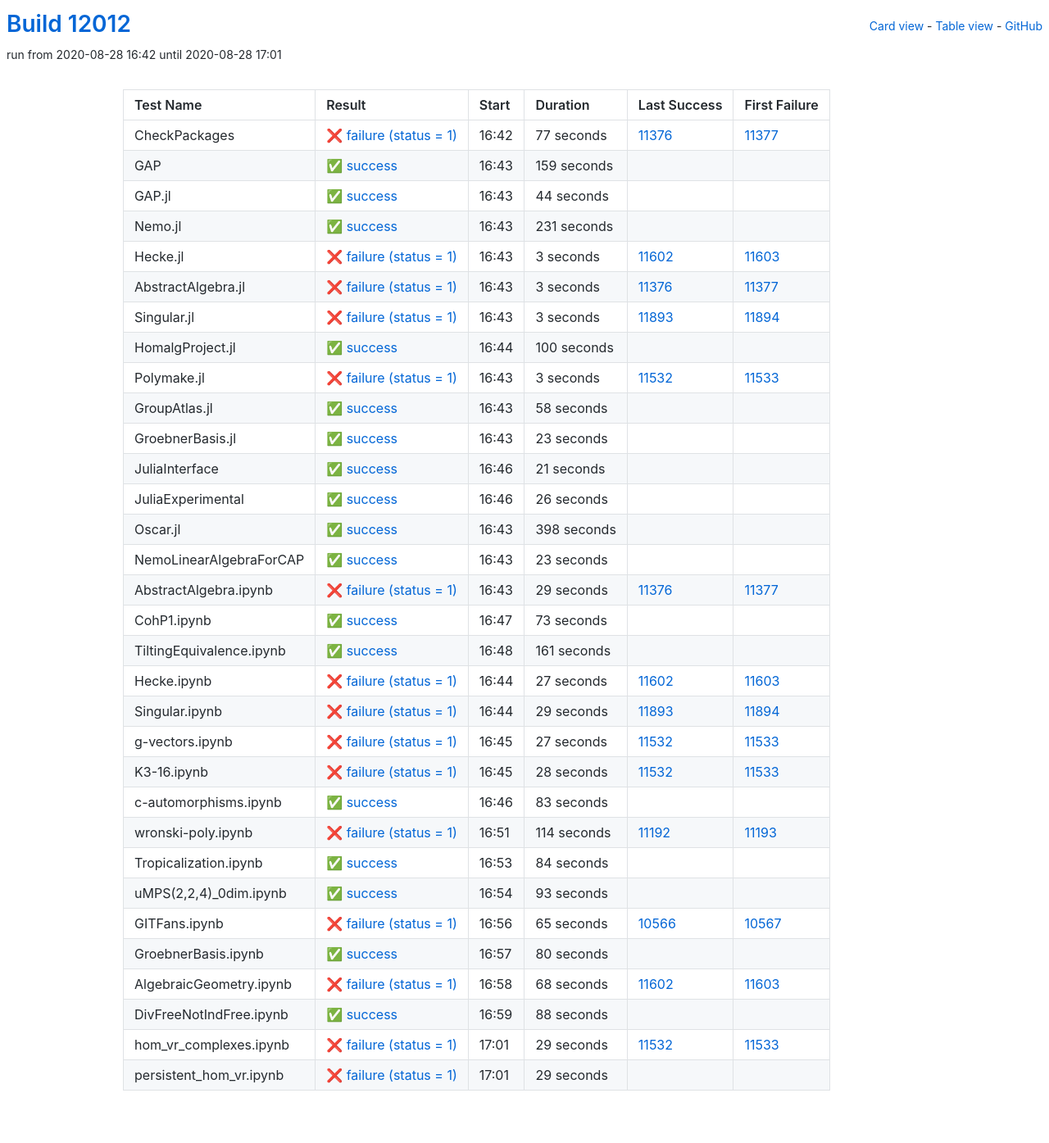
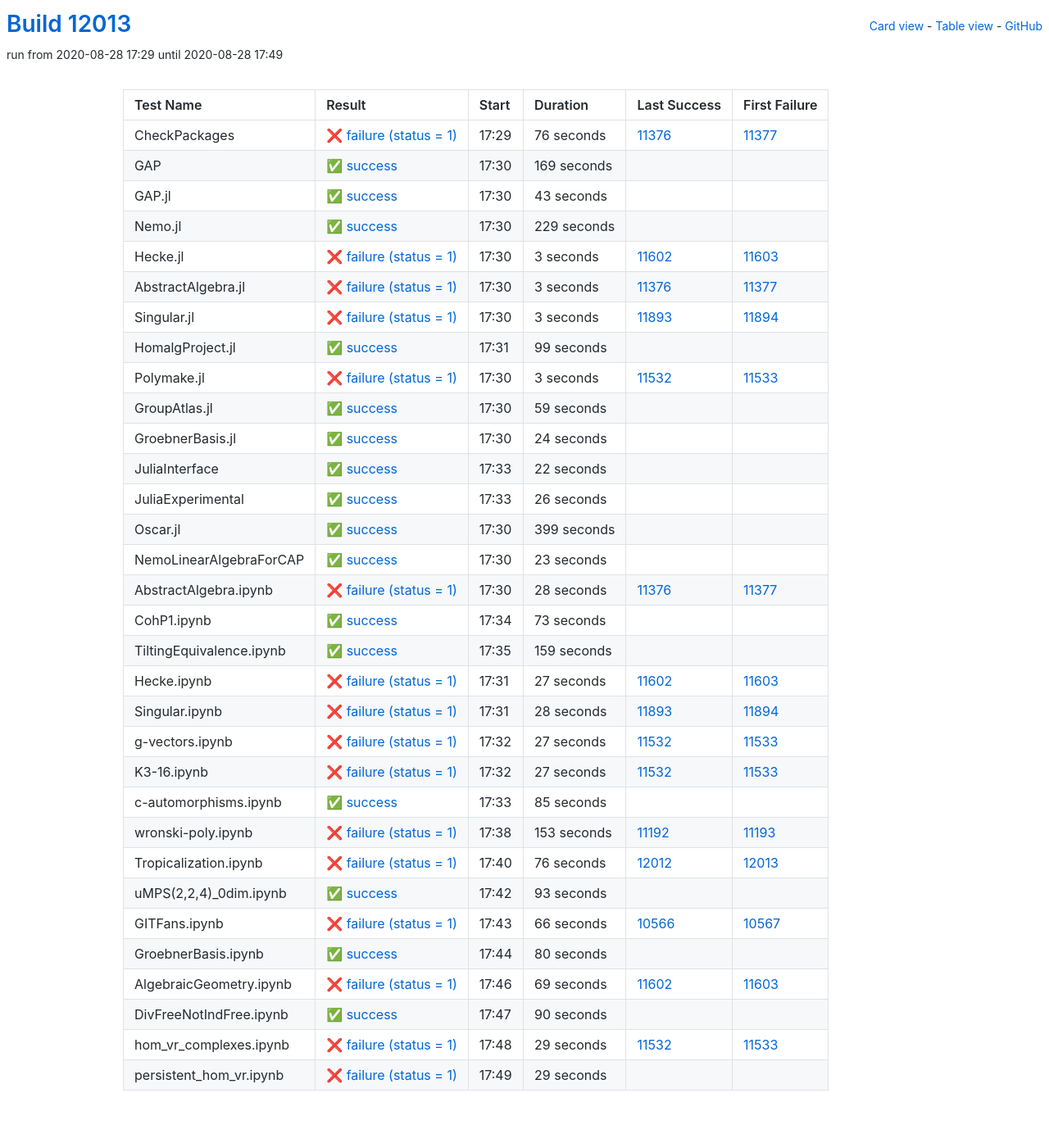
Before and after one commit to oscar-system/oscar-ci-status, a Jekyll site: the page built from table.html, in a window 1280 px wide. Shown: the whole page at 82% size. Built offline with Jekyll 4.4.1, drawn with Linux system fonts in a browser that asks for light colours.

Commit message:
Build #12013

```diff
--- a/_data/ci.yml
+++ b/_data/ci.yml
@@ -1,6 +1,6 @@
 ---
-build: 12012
-build_url: https://oscarci.mathematik.uni-kl.de/job/oscar/12012/
+build: 12013
+build_url: https://oscarci.mathematik.uni-kl.de/job/oscar/12013/
 job: oscar
 organization: oscar-system
 repo: oscar-ci-status
@@ -8,56 +8,56 @@
 tests:
 - name: CheckPackages
   id: checkpackages
-  log: https://oscarci.mathematik.uni-kl.de/job/oscar/12012/artifact/logs/build-12012/CheckPackages.log
-  start: 2020-08-28 16:42
+  log: https://oscarci.mathematik.uni-kl.de/job/oscar/12013/artifact/logs/build-12013/CheckPackages.log
+  start: 2020-08-28 17:29
   success: false
   exitcode: 1
   status: failure
-  duration: 77
+  duration: 76
   last_success: 11376
   last_success_url: https://oscarci.mathematik.uni-kl.de/job/oscar/11376/
   first_failure: 11377
   first_failure_url: https://oscarci.mathematik.uni-kl.de/job/oscar/11377/
 - name: GAP
   id: gap
-  log: https://oscarci.mathematik.uni-kl.de/job/oscar/12012/artifact/logs/build-12012/GAP.log
-  start: 2020-08-28 16:43
+  log: https://oscarci.mathematik.uni-kl.de/job/oscar/12013/artifact/logs/build-12013/GAP.log
+  start: 2020-08-28 17:30
   success: true
   exitcode: 0
   status: success
-  duration: 159
+  duration: 169
   last_success: false
   last_success_url:
   first_failure: false
   first_failure_url:
 - name: GAP.jl
   id: gap-jl
-  log: https://oscarci.mathematik.uni-kl.de/job/oscar/12012/artifact/logs/build-12012/GAP.jl.log
-  start: 2020-08-28 16:43
+  log: https://oscarci.mathematik.uni-kl.de/job/oscar/12013/artifact/logs/build-12013/GAP.jl.log
+  start: 2020-08-28 17:30
   success: true
   exitcode: 0
   status: success
-  duration: 44
+  duration: 43
   last_success: false
   last_success_url:
   first_failure: false
   first_failure_url:
 - name: Nemo.jl
   id: nemo-jl
-  log: https://oscarci.mathematik.uni-kl.de/job/oscar/12012/artifact/logs/build-12012/Nemo.jl.log
-  start: 2020-08-28 16:43
+  log: https://oscarci.mathematik.uni-kl.de/job/oscar/12013/artifact/logs/build-12013/Nemo.jl.log
+  start: 2020-08-28 17:30
   success: true
   exitcode: 0
   status: success
-  duration: 231
+  duration: 229
   last_success: false
   last_success_url:
   first_failure: false
   first_failure_url:
 - name: Hecke.jl
   id: hecke-jl
-  log: https://oscarci.mathematik.uni-kl.de/job/oscar/12012/artifact/logs/build-12012/Hecke.jl.log
-  start: 2020-08-28 16:43
+  log: https://oscarci.mathematik.uni-kl.de/job/oscar/12013/artifact/logs/build-12013/Hecke.jl.log
+  start: 2020-08-28 17:30
   success: false
   exitcode: 1
   status: failure
@@ -68,8 +68,8 @@
   first_failure_url: https://oscarci.mathematik.uni-kl.de/job/oscar/11603/
 - name: AbstractAlgebra.jl
   id: abstractalgebra-jl
-  log: https://oscarci.mathematik.uni-kl.de/job/oscar/12012/artifact/logs/build-12012/AbstractAlgebra.jl.log
-  start: 2020-08-28 16:43
+  log: https://oscarci.mathematik.uni-kl.de/job/oscar/12013/artifact/logs/build-12013/AbstractAlgebra.jl.log
+  start: 2020-08-28 17:30
   success: false
   exitcode: 1
   status: failure
@@ -80,8 +80,8 @@
   first_failure_url: https://oscarci.mathematik.uni-kl.de/job/oscar/11377/
 - name: Singular.jl
   id: singular-jl
-  log: https://oscarci.mathematik.uni-kl.de/job/oscar/12012/artifact/logs/build-12012/Singular.jl.log
-  start: 2020-08-28 16:43
+  log: https://oscarci.mathematik.uni-kl.de/job/oscar/12013/artifact/logs/build-12013/Singular.jl.log
+  start: 2020-08-28 17:30
   success: false
   exitcode: 1
   status: failure
@@ -92,20 +92,20 @@
   first_failure_url: https://oscarci.mathematik.uni-kl.de/job/oscar/11894/
 - name: HomalgProject.jl
   id: homalgproject-jl
-  log: https://oscarci.mathematik.uni-kl.de/job/oscar/12012/artifact/logs/build-12012/HomalgProject.jl.log
-  start: 2020-08-28 16:44
+  log: https://oscarci.mathematik.uni-kl.de/job/oscar/12013/artifact/logs/build-12013/HomalgProject.jl.log
+  start: 2020-08-28 17:31
   success: true
   exitcode: 0
   status: success
-  duration: 100
+  duration: 99
   last_success: false
   last_success_url:
   first_failure: false
   first_failure_url:
 - name: Polymake.jl
   id: polymake-jl
-  log: https://oscarci.mathematik.uni-kl.de/job/oscar/12012/artifact/logs/build-12012/Polymake.jl.log
-  start: 2020-08-28 16:43
+  log: https://oscarci.mathematik.uni-kl.de/job/oscar/12013/artifact/logs/build-12013/Polymake.jl.log
+  start: 2020-08-28 17:30
   success: false
   exitcode: 1
   status: failure
@@ -116,44 +116,44 @@
   first_failure_url: https://oscarci.mathematik.uni-kl.de/job/oscar/11533/
 - name: GroupAtlas.jl
   id: groupatlas-jl
-  log: https://oscarci.mathematik.uni-kl.de/job/oscar/12012/artifact/logs/build-12012/GroupAtlas.jl.log
-  start: 2020-08-28 16:43
+  log: https://oscarci.mathematik.uni-kl.de/job/oscar/12013/artifact/logs/build-12013/GroupAtlas.jl.log
+  start: 2020-08-28 17:30
   success: true
   exitcode: 0
   status: success
-  duration: 58
+  duration: 59
   last_success: false
   last_success_url:
   first_failure: false
   first_failure_url:
 - name: GroebnerBasis.jl
   id: groebnerbasis-jl
-  log: https://oscarci.mathematik.uni-kl.de/job/oscar/12012/artifact/logs/build-12012/GroebnerBasis.jl.log
-  start: 2020-08-28 16:43
+  log: https://oscarci.mathematik.uni-kl.de/job/oscar/12013/artifact/logs/build-12013/GroebnerBasis.jl.log
+  start: 2020-08-28 17:30
   success: true
   exitcode: 0
   status: success
-  duration: 23
+  duration: 24
   last_success: false
   last_success_url:
   first_failure: false
   first_failure_url:
 - name: JuliaInterface
   id: juliainterface
-  log: https://oscarci.mathematik.uni-kl.de/job/oscar/12012/artifact/logs/build-12012/JuliaInterface.log
-  start: 2020-08-28 16:46
+  log: https://oscarci.mathematik.uni-kl.de/job/oscar/12013/artifact/logs/build-12013/JuliaInterface.log
+  start: 2020-08-28 17:33
   success: true
   exitcode: 0
   status: success
-  duration: 21
+  duration: 22
   last_success: false
   last_success_url:
   first_failure: false
   first_failure_url:
 - name: JuliaExperimental
   id: juliaexperimental
-  log: https://oscarci.mathematik.uni-kl.de/job/oscar/12012/artifact/logs/build-12012/JuliaExperimental.log
-  start: 2020-08-28 16:46
+  log: https://oscarci.mathematik.uni-kl.de/job/oscar/12013/artifact/logs/build-12013/JuliaExperimental.log
+  start: 2020-08-28 17:33
   success: true
   exitcode: 0
   status: success
@@ -164,20 +164,20 @@
   first_failure_url:
 - name: Oscar.jl
   id: oscar-jl
-  log: https://oscarci.mathematik.uni-kl.de/job/oscar/12012/artifact/logs/build-12012/Oscar.jl.log
-  start: 2020-08-28 16:43
+  log: https://oscarci.mathematik.uni-kl.de/job/oscar/12013/artifact/logs/build-12013/Oscar.jl.log
+  start: 2020-08-28 17:30
   success: true
   exitcode: 0
   status: success
-  duration: 398
+  duration: 399
   last_success: false
   last_success_url:
   first_failure: false
   first_failure_url:
 - name: NemoLinearAlgebraForCAP
   id: nemolinearalgebraforcap
-  log: https://oscarci.mathematik.uni-kl.de/job/oscar/12012/artifact/logs/build-12012/NemoLinearAlgebraForCAP.log
-  start: 2020-08-28 16:43
+  log: https://oscarci.mathematik.uni-kl.de/job/oscar/12013/artifact/logs/build-12013/NemoLinearAlgebraForCAP.log
+  start: 2020-08-28 17:30
   success: true
   exitcode: 0
   status: success
@@ -188,20 +188,20 @@
   first_failure_url:
 - name: AbstractAlgebra.ipynb
   id: abstractalgebra-ipynb
-  log: https://oscarci.mathematik.uni-kl.de/job/oscar/12012/artifact/logs/build-12012/AbstractAlgebra.ipynb.log
-  start: 2020-08-28 16:43
+  log: https://oscarci.mathematik.uni-kl.de/job/oscar/12013/artifact/logs/build-12013/AbstractAlgebra.ipynb.log
+  start: 2020-08-28 17:30
   success: false
   exitcode: 1
   status: failure
-  duration: 29
+  duration: 28
   last_success: 11376
   last_success_url: https://oscarci.mathematik.uni-kl.de/job/oscar/11376/
   first_failure: 11377
   first_failure_url: https://oscarci.mathematik.uni-kl.de/job/oscar/11377/
 - name: CohP1.ipynb
   id: cohp1-ipynb
-  log: https://oscarci.mathematik.uni-kl.de/job/oscar/12012/artifact/logs/build-12012/CohP1.ipynb.log
-  start: 2020-08-28 16:47
+  log: https://oscarci.mathematik.uni-kl.de/job/oscar/12013/artifact/logs/build-12013/CohP1.ipynb.log
+  start: 2020-08-28 17:34
   success: true
   exitcode: 0
   status: success
@@ -212,20 +212,20 @@
   first_failure_url:
 - name: TiltingEquivalence.ipynb
   id: tiltingequivalence-ipynb
-  log: https://oscarci.mathematik.uni-kl.de/job/oscar/12012/artifact/logs/build-12012/TiltingEquivalence.ipynb.log
-  start: 2020-08-28 16:48
+  log: https://oscarci.mathematik.uni-kl.de/job/oscar/12013/artifact/logs/build-12013/TiltingEquivalence.ipynb.log
+  start: 2020-08-28 17:35
   success: true
   exitcode: 0
   status: success
-  duration: 161
+  duration: 159
   last_success: false
   last_success_url:
   first_failure: false
   first_failure_url:
 - name: Hecke.ipynb
   id: hecke-ipynb
-  log: https://oscarci.mathematik.uni-kl.de/job/oscar/12012/artifact/logs/build-12012/Hecke.ipynb.log
-  start: 2020-08-28 16:44
+  log: https://oscarci.mathematik.uni-kl.de/job/oscar/12013/artifact/logs/build-12013/Hecke.ipynb.log
+  start: 2020-08-28 17:31
   success: false
   exitcode: 1
   status: failure
@@ -236,20 +236,20 @@
   first_failure_url: https://oscarci.mathematik.uni-kl.de/job/oscar/11603/
 - name: Singular.ipynb
   id: singular-ipynb
-  log: https://oscarci.mathematik.uni-kl.de/job/oscar/12012/artifact/logs/build-12012/Singular.ipynb.log
-  start: 2020-08-28 16:44
+  log: https://oscarci.mathematik.uni-kl.de/job/oscar/12013/artifact/logs/build-12013/Singular.ipynb.log
+  start: 2020-08-28 17:31
   success: false
   exitcode: 1
   status: failure
-  duration: 29
+  duration: 28
   last_success: 11893
   last_success_url: https://oscarci.mathematik.uni-kl.de/job/oscar/11893/
   first_failure: 11894
   first_failure_url: https://oscarci.mathematik.uni-kl.de/job/oscar/11894/
 - name: g-vectors.ipynb
   id: g-vectors-ipynb
-  log: https://oscarci.mathematik.uni-kl.de/job/oscar/12012/artifact/logs/build-12012/g-vectors.ipynb.log
-  start: 2020-08-28 16:45
+  log: https://oscarci.mathematik.uni-kl.de/job/oscar/12013/artifact/logs/build-12013/g-vectors.ipynb.log
+  start: 2020-08-28 17:32
   success: false
   exitcode: 1
   status: failure
@@ -260,56 +260,56 @@
   first_failure_url: https://oscarci.mathematik.uni-kl.de/job/oscar/11533/
 - name: K3-16.ipynb
   id: k3-16-ipynb
-  log: https://oscarci.mathematik.uni-kl.de/job/oscar/12012/artifact/logs/build-12012/K3-16.ipynb.log
-  start: 2020-08-28 16:45
+  log: https://oscarci.mathematik.uni-kl.de/job/oscar/12013/artifact/logs/build-12013/K3-16.ipynb.log
+  start: 2020-08-28 17:32
   success: false
   exitcode: 1
   status: failure
-  duration: 28
+  duration: 27
   last_success: 11532
   last_success_url: https://oscarci.mathematik.uni-kl.de/job/oscar/11532/
   first_failure: 11533
   first_failure_url: https://oscarci.mathematik.uni-kl.de/job/oscar/11533/
 - name: c-automorphisms.ipynb
   id: c-automorphisms-ipynb
-  log: https://oscarci.mathematik.uni-kl.de/job/oscar/12012/artifact/logs/build-12012/c-automorphisms.ipynb.log
-  start: 2020-08-28 16:46
+  log: https://oscarci.mathematik.uni-kl.de/job/oscar/12013/artifact/logs/build-12013/c-automorphisms.ipynb.log
+  start: 2020-08-28 17:33
   success: true
   exitcode: 0
   status: success
-  duration: 83
+  duration: 85
   last_success: false
   last_success_url:
   first_failure: false
   first_failure_url:
 - name: wronski-poly.ipynb
   id: wronski-poly-ipynb
-  log: https://oscarci.mathematik.uni-kl.de/job/oscar/12012/artifact/logs/build-12012/wronski-poly.ipynb.log
-  start: 2020-08-28 16:51
+  log: https://oscarci.mathematik.uni-kl.de/job/oscar/12013/artifact/logs/build-12013/wronski-poly.ipynb.log
+  start: 2020-08-28 17:38
   success: false
   exitcode: 1
   status: failure
-  duration: 114
+  duration: 153
   last_success: 11192
   last_success_url: https://oscarci.mathematik.uni-kl.de/job/oscar/11192/
   first_failure: 11193
   first_failure_url: https://oscarci.mathematik.uni-kl.de/job/oscar/11193/
 - name: Tropicalization.ipynb
   id: tropicalization-ipynb
-  log: https://oscarci.mathematik.uni-kl.de/job/oscar/12012/artifact/logs/build-12012/Tropicalization.ipynb.log
-  start: 2020-08-28 16:53
-  success: true
-  exitcode: 0
-  status: success
-  duration: 84
-  last_success: false
-  last_success_url:
-  first_failure: false
-  first_failure_url:
+  log: https://oscarci.mathematik.uni-kl.de/job/oscar/12013/artifact/logs/build-12013/Tropicalization.ipynb.log
+  start: 2020-08-28 17:40
+  success: false
+  exitcode: 1
+  status: failure
+  duration: 76
+  last_success: 12012
+  last_success_url: https://oscarci.mathematik.uni-kl.de/job/oscar/12012/
+  first_failure: 12013
+  first_failure_url: https://oscarci.mathematik.uni-kl.de/job/oscar/12013/
 - name: uMPS(2,2,4)_0dim.ipynb
   id: umps-2-2-4-0dim-ipynb
-  log: https://oscarci.mathematik.uni-kl.de/job/oscar/12012/artifact/logs/build-12012/uMPS-2-2-4-_0dim.ipynb.log
-  start: 2020-08-28 16:54
+  log: https://oscarci.mathematik.uni-kl.de/job/oscar/12013/artifact/logs/build-12013/uMPS-2-2-4-_0dim.ipynb.log
+  start: 2020-08-28 17:42
   success: true
   exitcode: 0
   status: success
@@ -320,20 +320,20 @@
   first_failure_url:
 - name: GITFans.ipynb
   id: gitfans-ipynb
-  log: https://oscarci.mathematik.uni-kl.de/job/oscar/12012/artifact/logs/build-12012/GITFans.ipynb.log
-  start: 2020-08-28 16:56
+  log: https://oscarci.mathematik.uni-kl.de/job/oscar/12013/artifact/logs/build-12013/GITFans.ipynb.log
+  start: 2020-08-28 17:43
   success: false
   exitcode: 1
   status: failure
-  duration: 65
+  duration: 66
   last_success: 10566
   last_success_url: https://oscarci.mathematik.uni-kl.de/job/oscar/10566/
   first_failure: 10567
   first_failure_url: https://oscarci.mathematik.uni-kl.de/job/oscar/10567/
 - name: GroebnerBasis.ipynb
   id: groebnerbasis-ipynb
-  log: https://oscarci.mathematik.uni-kl.de/job/oscar/12012/artifact/logs/build-12012/GroebnerBasis.ipynb.log
-  start: 2020-08-28 16:57
+  log: https://oscarci.mathematik.uni-kl.de/job/oscar/12013/artifact/logs/build-12013/GroebnerBasis.ipynb.log
+  start: 2020-08-28 17:44
   success: true
   exitcode: 0
   status: success
@@ -344,32 +344,32 @@
   first_failure_url:
 - name: AlgebraicGeometry.ipynb
   id: algebraicgeometry-ipynb
-  log: https://oscarci.mathematik.uni-kl.de/job/oscar/12012/artifact/logs/build-12012/AlgebraicGeometry.ipynb.log
-  start: 2020-08-28 16:58
+  log: https://oscarci.mathematik.uni-kl.de/job/oscar/12013/artifact/logs/build-12013/AlgebraicGeometry.ipynb.log
+  start: 2020-08-28 17:46
   success: false
   exitcode: 1
   status: failure
-  duration: 68
+  duration: 69
   last_success: 11602
   last_success_url: https://oscarci.mathematik.uni-kl.de/job/oscar/11602/
   first_failure: 11603
   first_failure_url: https://oscarci.mathematik.uni-kl.de/job/oscar/11603/
 - name: DivFreeNotIndFree.ipynb
   id: divfreenotindfree-ipynb
-  log: https://oscarci.mathematik.uni-kl.de/job/oscar/12012/artifact/logs/build-12012/DivFreeNotIndFree.ipynb.log
-  start: 2020-08-28 16:59
+  log: https://oscarci.mathematik.uni-kl.de/job/oscar/12013/artifact/logs/build-12013/DivFreeNotIndFree.ipynb.log
+  start: 2020-08-28 17:47
   success: true
   exitcode: 0
   status: success
-  duration: 88
+  duration: 90
   last_success: false
   last_success_url:
   first_failure: false
   first_failure_url:
 - name: hom_vr_complexes.ipynb
   id: hom-vr-complexes-ipynb
-  log: https://oscarci.mathematik.uni-kl.de/job/oscar/12012/artifact/logs/build-12012/hom_vr_complexes.ipynb.log
-  start: 2020-08-28 17:01
+  log: https://oscarci.mathematik.uni-kl.de/job/oscar/12013/artifact/logs/build-12013/hom_vr_complexes.ipynb.log
+  start: 2020-08-28 17:48
   success: false
   exitcode: 1
   status: failure
@@ -380,8 +380,8 @@
   first_failure_url: https://oscarci.mathematik.uni-kl.de/job/oscar/11533/
 - name: persistent_hom_vr.ipynb
   id: persistent-hom-vr-ipynb
-  log: https://oscarci.mathematik.uni-kl.de/job/oscar/12012/artifact/logs/build-12012/persistent_hom_vr.ipynb.log
-  start: 2020-08-28 17:01
+  log: https://oscarci.mathematik.uni-kl.de/job/oscar/12013/artifact/logs/build-12013/persistent_hom_vr.ipynb.log
+  start: 2020-08-28 17:49
   success: false
   exitcode: 1
   status: failure
```
Also changed, not shown: README.md.
